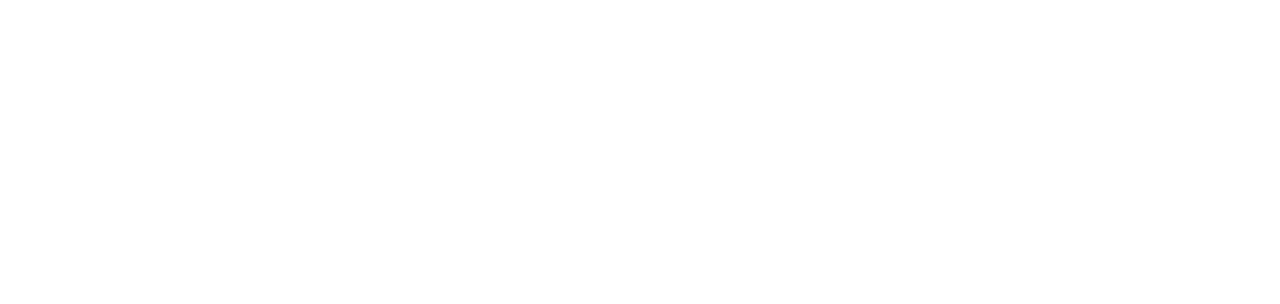
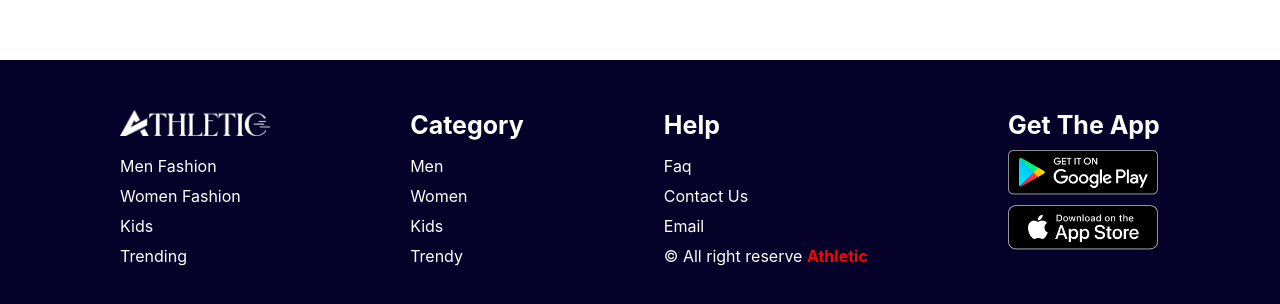
Before and after one commit to mehu-hub/athletic-e-commerce, a React (Create React App) app: page /men in a window 1280 px wide. Shown: the part 824-1128 px from the top of the page. Before the commit the page ends 800 px from the top, so only its background shows below. Built offline with nearby package versions, Linux system fonts and the light colour scheme.

Commit message:
Added Footer in ALl routes

```diff
--- /dev/null
+++ b/src/Assets/footer.css
@@ -0,0 +1,47 @@
+.footer{
+    background-color: rgb(5, 1, 41);
+    padding: 50px;
+    display: flex;
+    justify-content: space-around;
+}
+.footer-img{
+    width: 150px;
+}
+.get-app{
+    margin: 0;
+    margin-bottom: 10px;
+    color: white;
+    font-size: 25px;
+}
+.app-icon{
+    display: flex;
+    flex-direction: column;
+    gap: 10px;
+}
+.app-icon img{
+    width: 150px;
+}
+.quick-link{
+
+    margin: 0;
+    font-size: 25px;
+    color: white;
+}
+.quick-list{
+    list-style: none;
+    color: white;
+    padding: 0;
+}
+.quick-list li{
+    margin-top: 10px;
+}
+.copy-right{
+    cursor: pointer;
+    font-weight: bold;
+    color: red;
+}
+
+/* -------------------- */
+.fixed-height{
+    height: 700px;
+}
--- /dev/null
+++ b/src/Layout/Footer.jsx
@@ -0,0 +1,49 @@
+import React from "react";
+import footer1 from '../Assets/images/android.png'
+import footer2 from '../Assets/images/ios.png'
+import '../Assets/footer.css'
+import logo from '../Assets/images/logo.png'
+
+const Footer = () => {
+    return (
+        <>
+            <div className="footer">
+                <div>
+                    <img className="footer-img" src={logo} alt="" />
+                    <ul className="quick-list">
+                        <li>Men Fashion</li>
+                        <li>Women Fashion</li>
+                        <li>Kids</li>
+                        <li>Trending</li>
+                    </ul>
+                </div>
+                <div>
+                    <h4 className="quick-link">Category</h4>
+                    <ul className="quick-list">
+                        <li>Men</li>
+                        <li>Women</li>
+                        <li>Kids</li>
+                        <li>Trendy</li>
+                    </ul>
+                </div>
+                <div>
+                    <h4 className="quick-link">Help</h4>
+                    <ul className="quick-list">
+                        <li>Faq</li>
+                        <li>Contact Us</li>
+                        <li>Email</li>
+                        <li>© All right reserve <span className="copy-right">Athletic</span></li>
+                    </ul>
+                </div>
+                <div>
+                    <h3 className="get-app">Get The App</h3>
+                    <div className="app-icon">
+                        <img src={footer1} alt="" />
+                        <img src={footer2} alt="" />
+                    </div>
+                </div>
+            </div>
+        </>
+    )
+}
+export default Footer;
--- a/src/Pages/home.jsx
+++ b/src/Pages/home.jsx
@@ -2,6 +2,7 @@
 import Navbar from '../Layout/Navbar';
 import '../Assets/home.css'
 import ShopCard from '../Components/shopcard'
+import Footer from '../Layout/Footer';
 
 const home = () => {
 
@@ -14,13 +15,13 @@
         },
         {
             image: 'https://lts-images.azureedge.net/product-images/67362668_Zoom.jpg',
-            title: 'T Shirt',
+            title: 'Winter T Shirt',
             description: 'Exclusive T-shirt',
             price: '450'
         },
         {
             image: 'https://lts-images.azureedge.net/product-images/67362497_Zoom.jpg',
-            title: 'Men shirt',
+            title: 'Hoodie',
             description: 'Premium men formal Shirt',
             price: '900'
         },
@@ -48,6 +49,7 @@
                     )
                 })}
             </div>
+            <Footer/>
         </>
     );
 };
--- a/src/Pages/kids.jsx
+++ b/src/Pages/kids.jsx
@@ -1,5 +1,6 @@
 import React from 'react';
 import Navbar from '../Layout/Navbar';
+import Footer from '../Layout/Footer';
 
 const Kids = () => {
     return (
@@ -9,6 +10,10 @@
                 <h1>Kid's Fashion</h1>
                 <hr />
             </div>
+            <div className='fixed-height'>
+
+            </div>
+            <Footer/>
         </div>
     );
 };
--- a/src/Pages/men.jsx
+++ b/src/Pages/men.jsx
@@ -1,5 +1,7 @@
 import React from 'react';
 import Navbar from '../Layout/Navbar';
+import Footer from '../Layout/Footer'
+import '../Assets/footer.css'
 
 const Men = () => {
     return (
@@ -9,6 +11,10 @@
                 <h1>Men's Fashion</h1>
                 <hr />
             </div>
+            <div className='fixed-height'>
+
+            </div>
+            <Footer/>
         </>
     );
 };
--- a/src/Pages/trending.jsx
+++ b/src/Pages/trending.jsx
@@ -1,5 +1,6 @@
 import React from 'react';
 import Navbar from '../Layout/Navbar';
+import Footer from '../Layout/Footer';
 
 const Trending = () => {
     return (
@@ -9,6 +10,10 @@
                 <h1>Trending Now</h1>
                 <hr />
             </div>
+            <div className='fixed-height'>
+
+            </div>
+            <Footer/>
         </div>
     );
 };
--- a/src/Pages/women.jsx
+++ b/src/Pages/women.jsx
@@ -1,5 +1,7 @@
 import React from 'react';
 import Navbar from '../Layout/Navbar';
+import Footer from '../Layout/Footer';
+import '../Assets/footer.css'
 
 const Women = () => {
     return (
@@ -9,6 +11,10 @@
                 <h1>Women's Fashion</h1>
                 <hr />
              </div>
+             <div className='fixed-height'>
+
+             </div>
+             <Footer/>
         </div>
     );
 };
```
Also changed, not shown: src/Assets/images/android.png (added), src/Assets/images/ios.png (added).
